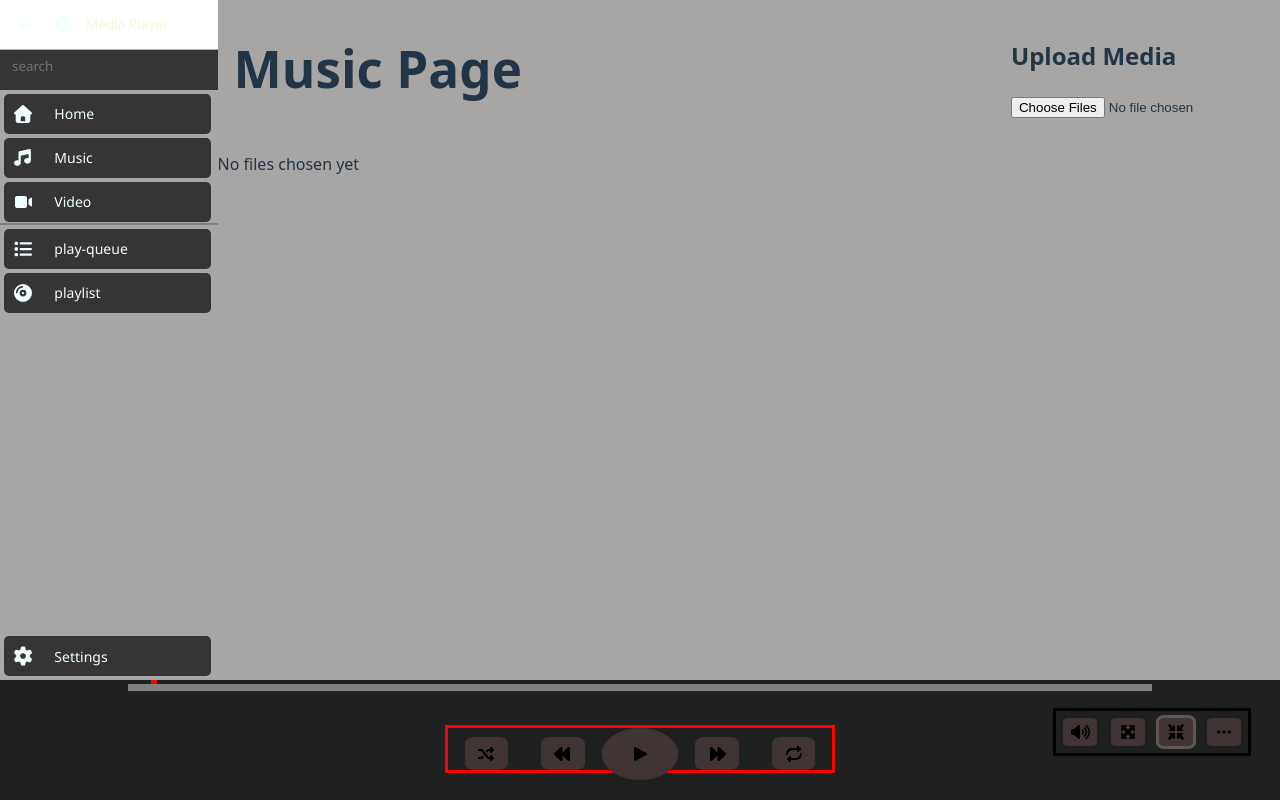
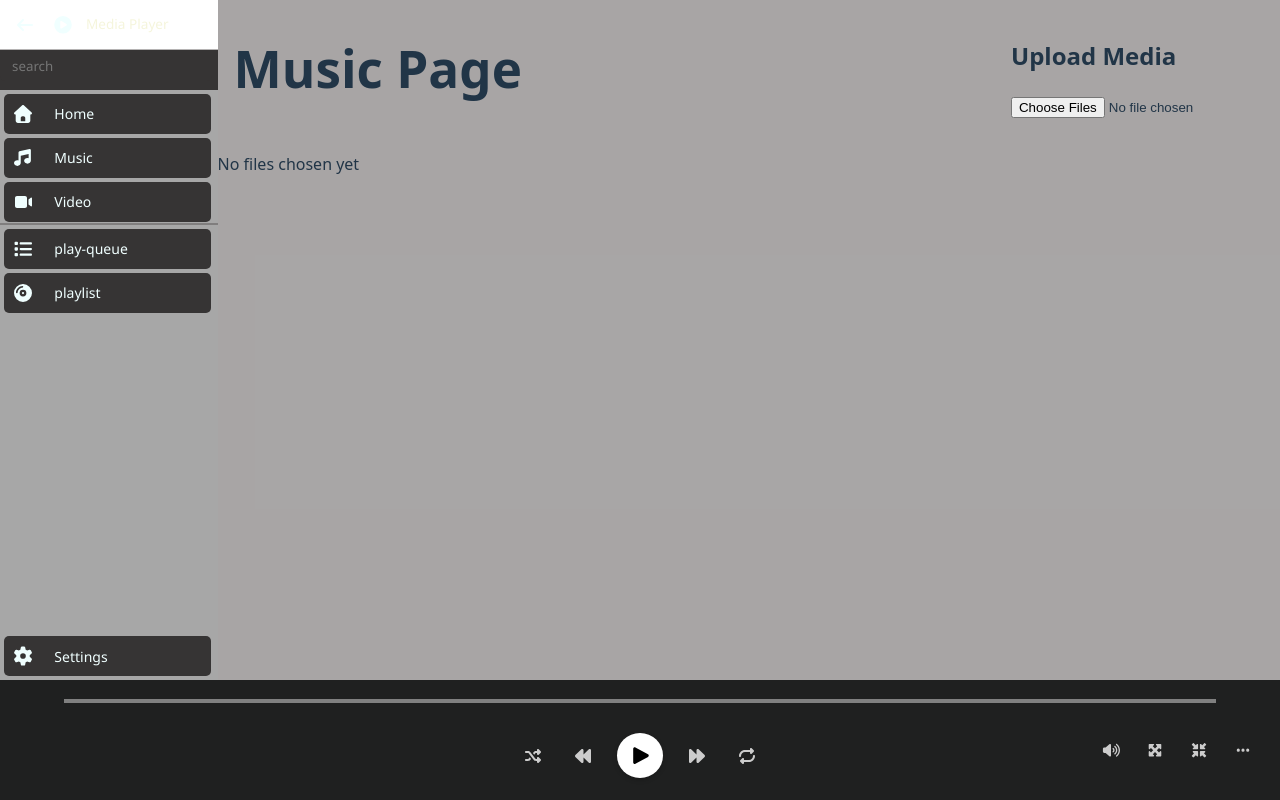
Before and after one commit to Onkgopotse1/Offline-musicplayer, a React (Vite) app: page /music in a window 1280 px wide. Built offline with nearby package versions, Linux system fonts and the light colour scheme.

Commit message:
Fix media control layout and improve button alignment in Bottom component

```diff
--- a/src/App.tsx
+++ b/src/App.tsx
@@ -1,18 +1,31 @@
 import './App.css';
+import './index.css';
+import './pages/Home.css';
+import './pages/Video.css';
+import './pages/Music.css';
+import './pages/Playlist.css';
+import './pages/Settings.css';
+import './pages/PlayQueue.css';
+import './Homee/Bottom.css';
 import { Routes, Route } from "react-router-dom";
-import { useState, useRef } from "react";
-import Home  from "./pages/Home.tsx";
-import MyMusic from './pages/Music.tsx';
-import Notfound from './pages/NotFound.tsx';
-import Playlist from './pages/Playlist.tsx';
-import Settings from './pages/Settings.tsx';
-import Video from "./pages/Video.tsx";
-import Playqueue from './pages/Playqueue.tsx';
+import { useState, useRef, lazy, Suspense } from "react";
+
+const Home = lazy(() => import('./pages/Home.tsx'));
+const Video = lazy(() => import('./pages/Video.tsx'));
+const MyMusic = lazy(() => import('./pages/Music.tsx'));
+const Notfound = lazy(() => import('./pages/NotFound.tsx'));
+const Playlist = lazy(() => import('./pages/Playlist.tsx'));
+const Settings = lazy(() => import('./pages/Settings.tsx'));
+const Playqueue = lazy(() => import('./pages/Playqueue.tsx'));
 
 import Sidebar  from './Homee/Sidebar.tsx';
 import RightMain  from './Homee/Rightmain.tsx';
 import Bottom  from './Homee/Bottom.tsx';
 import type { StoredFile } from "./type/media.ts";
+
+//const Home = lazy(() => import("./pages/Home.tsx"));
+//const Video = lazy(() => import("./pages/Video.tsx"));
+//const MyMusic = lazy(() => import("./pages/Music.tsx"));
 
 
 function App() {
@@ -36,8 +49,11 @@ function App() {
  return (
   <div className="layout">
      <Sidebar />
-      <Routes>
-        <Route path="/" element={<Home />} />
+
+        <Suspense fallback={<div>Loading...</div>}>
+        <Routes>
+
+         <Route path="/" element={<Home />} />
 
         <Route path="music" element={<MyMusic
          files={files}
@@ -63,6 +79,8 @@ function App() {
         <Route path="settings" element={<Settings />} />
         <Route path="notfound" element={<Notfound />} />
       </Routes>
+      </Suspense>
+
 
        <Bottom
         files={files}
--- a/src/Homee/Bottom.css
+++ b/src/Homee/Bottom.css
@@ -3,6 +3,7 @@ height: auto;
 height: auto;
 display: grid;
 place-items: center;
+
 }
 
 .bottom-mother-container {
@@ -11,67 +12,91 @@ place-items: center;
       display: grid;
       place-items: center;
       overflow-x: hidden;
-    }
 
-    .playing-box {
-      border: solid red;
-      margin-left: -76%;
-      margin-top: -17px;
     }
 
 .progressBar {
-      margin-top: -3%;
-      width: 80%;
-      height: 7px;
-      background-color: rgb(36, 35, 35);
+  margin-top: 0.7%;
+  width: 90%; /* Widened slightly for Win11 look */
+  height: 4px; /* Thinner line */
+  background-color: #333;
+  accent-color: #0078d4; /* Windows Blue */
+  cursor: pointer;
 }
 
+/* --- Main Controls (Center) --- */
 .middle-playstation {
-      width: 30%;
-      height: 42px;
-      margin-top: 0%;
-      display: grid;
-      place-items: center;
-      grid-template-columns: auto auto auto auto auto;
-      border: solid red;
+  width: auto;
+  height: 48px;
+  margin-bottom: 10px;
+  display: flex;
+  align-items: center;
+  gap: 15px;
+  margin-top: 9px;
 }
 
 .shuffle-button,
 .backward-fast-button,
 .forward-fast-button,
 .repeat-button {
-      border-radius: 20%;
-      padding: 6% 14% 6% 14%;
-      background-color: rgb(65, 52, 52);
+  background: transparent;
+  border: none;
+  color: #cccccc;
+  font-size: 1rem;
+  padding: 8px;
+  cursor: pointer;
+  transition: color 0.2s;
 }
 
-    .play-button {
-      border-radius: 50%;
-      padding: 18% 24% 18% 24%;
-      background-color: rgb(65, 52, 52);
+.shuffle-button:hover, .repeat-button:hover {
+  color: #0078d4;
 }
 
+/* The Play Button: The focal point of Win11 Player */
+.play-button {
+  width: 45px;
+  height: 45px;
+  border-radius: 50%;
+  background-color: #ffffff;
+  color: #000000;
+  display: flex;
+  justify-content: center;
+  align-items: center;
+  border: none;
+  font-size: 1.2rem;
+  box-shadow: 0 2px 5px rgba(0,0,0,0.2);
+}
+
+.play-button:hover {
+  background-color: #f3f3f3;
+  transform: scale(1.05);
+}
+
+/* --- Secondary Controls (Right Aligned) --- */
 .second-playstation {
-      width: 15%;
-      margin-top: -9.2%;
-      margin-right: -80%;
+  position: absolute;
+  right: 20px;
+  bottom: 29px;
+  width: auto;
   height: 42px;
-      display: grid;
-      place-items: center;
-      grid-template-columns: auto auto auto auto;
-      border: solid black;
+  display: flex;
+  align-items: center;
+  gap: 10px;
+
 }
 
 .volume-button,
 .maximize-button,
 .minimize-button,
 .threedots-button {
-      border-radius: 20%;
-      padding: 6% 14% 6% 14%;
-      background-color: rgb(65, 52, 52);
-      border: solid rgb(31, 29, 29);
+  background: transparent;
+  color: #cccccc;
+  border: none;
+  padding: 8px;
+  cursor: pointer;
+  font-size: 0.9rem;
 }
 
-    .minimize-button {
-      border: solid rgb(97, 84, 84);
+.volume-button:hover, .threedots-button:hover {
+  color: #ffffff;
 }
--- a/src/Homee/Bottom.tsx
+++ b/src/Homee/Bottom.tsx
@@ -221,15 +221,10 @@ useEffect(() => {
 };
 
 
-
-
 return(
     <div className="bottom">
       <div className="bottom-mother-container">
-        <div className="playing-box">
           {currentMediaType === "audio" && <audio ref={audioRef} />}
-
-        </div>
 {/* ================Progress Bar==============*/}
         <progress
           ref={progressRef}
--- a/src/pages/Music.css
+++ b/src/pages/Music.css
@@ -111,12 +111,13 @@ display: grid;
 place-items: center;
 }
 
-.play-button {
+.play-buttons {
     width: 100%;
     height: 100%;
     margin: 0px;
-    padding: 10px;
-    background-color: #413939;
+    padding: 18% 24% 18% 24%;
+    border-radius: 50%;
+    background-color: rgb(65, 52, 52);
 }
 
 .bottom {
--- a/src/pages/Music.tsx
+++ b/src/pages/Music.tsx
@@ -179,8 +179,7 @@ function MyMusic({
                 <input type="checkbox" className="checkbox" />
                 </div>
                 <div className="play">
-
-                <button onClick={() => handleplay(item.id)} className="play-button">
+                <button onClick={() => handleplay(item.id)} className="play-buttons">
                   ▶
                 </button>
                 </div>
```
Lines whose indentation alone changed are shown as unchanged.
